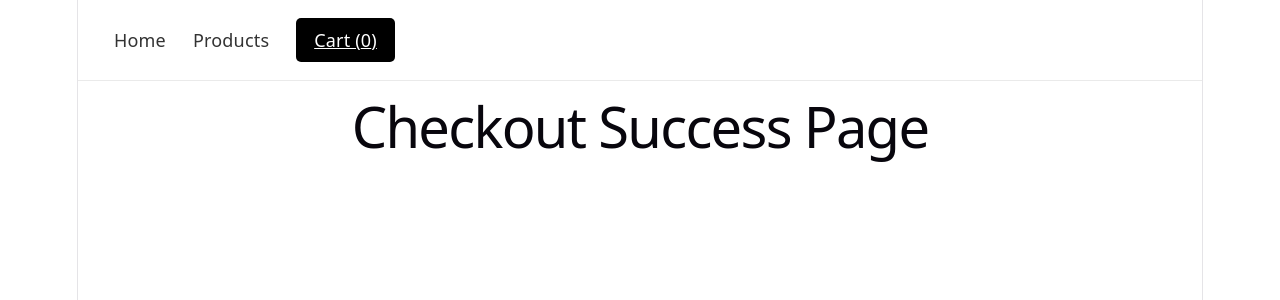
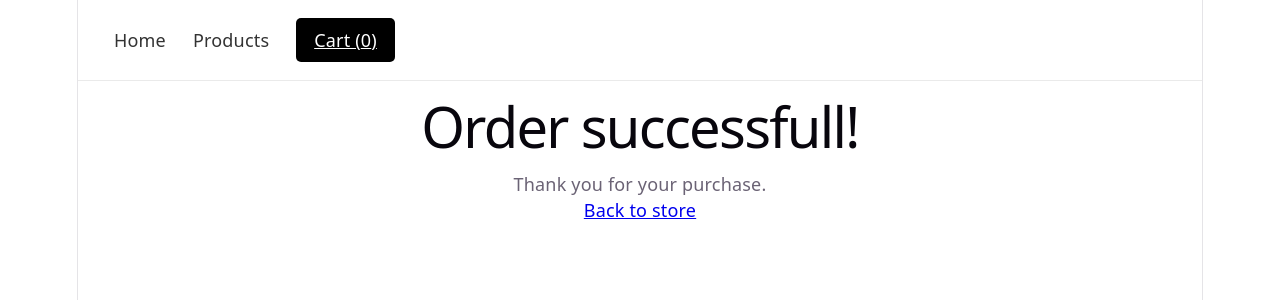
Before and after one commit to NoroffFEU/jsfw-2025-v1-emmelin-frameworks-ca, a React (Vite) app: page /checkout-success in a window 1280 px wide. Shown: the top 300 px of the page. Built offline with nearby package versions, Linux system fonts and the light colour scheme.

Commit message:
Added checkout page

```diff
--- a/src/pages/Cart.tsx
+++ b/src/pages/Cart.tsx
@@ -1,3 +1,4 @@
+import { Link } from "react-router-dom";
 import { useCart } from "../context/useCart";
 
 function Cart() {
@@ -28,7 +29,7 @@ function Cart() {
 
           <h2>{item.title}</h2>
           <p>{item.description}</p>
-          <p>Price: ${item.discountedPrice} kr</p>
+          <p>Price: {item.discountedPrice} kr</p>
 
           <div>
             <button onClick={() => decreaseQuantity(item.id)}>-</button>
@@ -40,11 +41,11 @@ function Cart() {
         </article>
       ))}
 
-      <h2>Total: ${cartTotal.toFixed(2)} kr</h2>
+      <h2>Total: {cartTotal.toFixed(2)} kr</h2>
 
       <button onClick={clearCart}>Clear Cart</button>
 
-      <button>Checkout</button>
+      <Link to="/checkout-success">Checkout</Link>
     </main>
   );
 }
--- a/src/pages/CheckoutSuccess.tsx
+++ b/src/pages/CheckoutSuccess.tsx
@@ -1,5 +1,23 @@
+import { useCart } from "../context/useCart";
+import { Link } from "react-router-dom";
+
 function CheckoutSuccess() {
-  return <h1>Checkout Success Page</h1>;
+  const { clearCart } = useCart();
+
+  function handleClearCart() {
+    clearCart();
+  }
+
+  return (
+    <main>
+      <h1>Order successfull!</h1>
+      <p>Thank you for your purchase.</p>
+
+      <Link to="/" onClick={handleClearCart}>
+        Back to store
+      </Link>
+    </main>
+  );
 }
 
 export default CheckoutSuccess;
```
